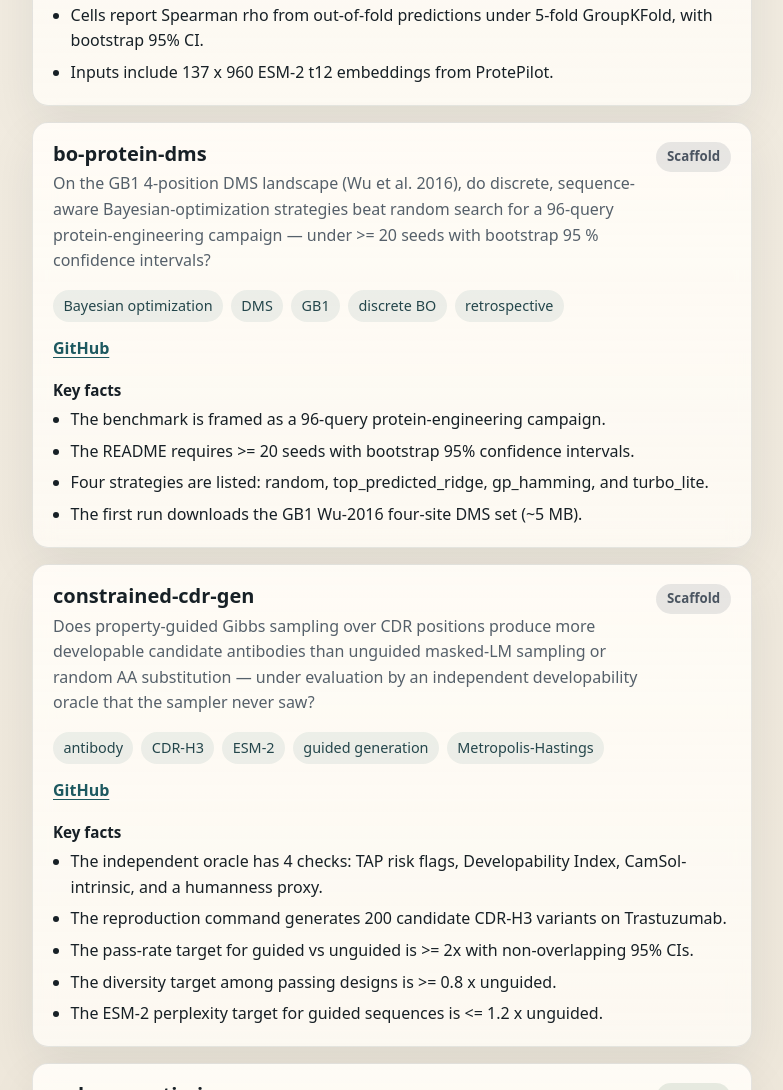
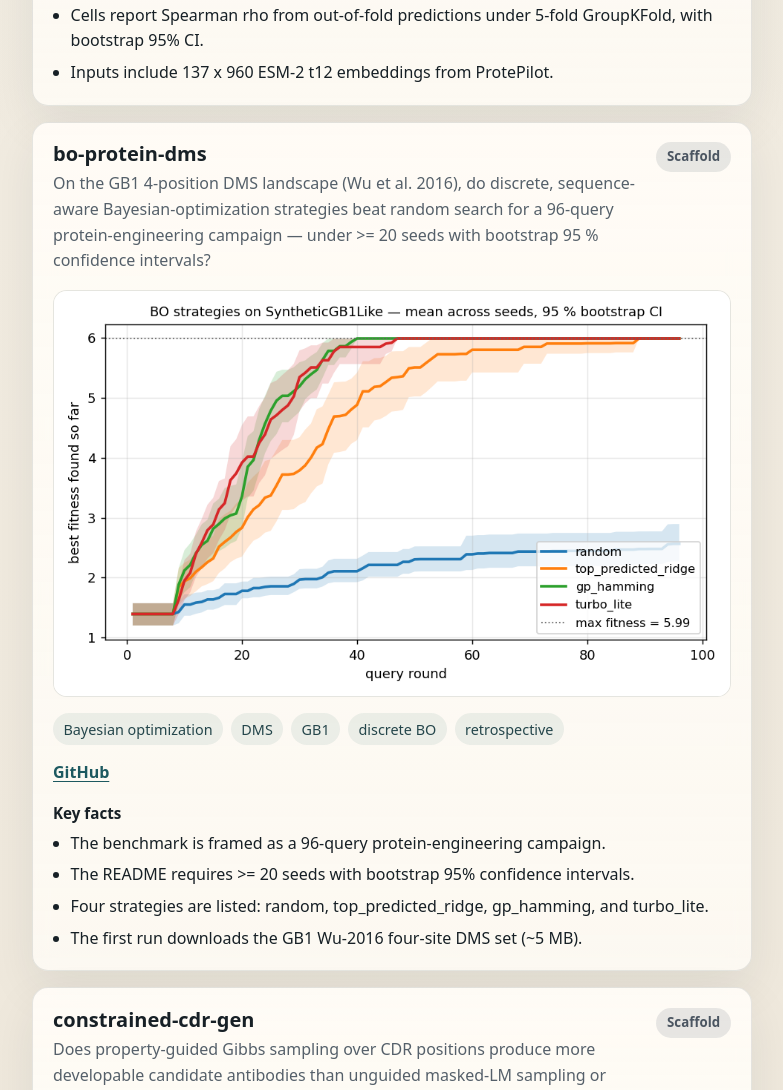
Before and after one commit to susiefirst-maker/portfolio-site, a plain HTML site: page index.html in a window 1280 px wide. Shown: the part 1713-2803 px from the top of the page, without its empty margins (248-1031 px from the left). Drawn offline with Linux system fonts and the light colour scheme.

Commit message:
Add screenshot wiring + bo-protein-dms benchmark figure

```diff
--- a/index.html
+++ b/index.html
@@ -67,6 +67,16 @@
         header.appendChild(badge);
         card.appendChild(header);
 
+        if (project.screenshot) {
+          const frame = createElement("div", "project-screenshot-frame");
+          const image = createElement("img", "project-screenshot");
+          image.src = project.screenshot;
+          image.alt = project.title + " screenshot";
+          image.loading = "lazy";
+          frame.appendChild(image);
+          card.appendChild(frame);
+        }
+
         const tags = createElement("ul", "tag-list");
         project.tags.forEach((tag) => {
           const item = createElement("li", "tag-chip", tag);
--- a/projects.json
+++ b/projects.json
@@ -19,7 +19,8 @@
       "PROPHET-Ab results report 8/13 significant correlations with 13/13 correct direction.",
       "IEDB validation reports ROC AUC = 0.699 on 5,000 human MHC-II T-cell epitopes."
     ],
-    "frontend_url": null
+    "frontend_url": null,
+    "screenshot": null
   },
   {
     "id": "ab-benchmark",
@@ -41,7 +42,8 @@
       "The targeted PROPHET-Ab source is ~1000 antibodies across 13 biophysical assays.",
       "The README target is n >= 400 harmonized records."
     ],
-    "frontend_url": null
+    "frontend_url": null,
+    "screenshot": null
   },
   {
     "id": "struct-devpred",
@@ -63,7 +65,8 @@
       "Cells report Spearman rho from out-of-fold predictions under 5-fold GroupKFold, with bootstrap 95% CI.",
       "Inputs include 137 x 960 ESM-2 t12 embeddings from ProtePilot."
     ],
-    "frontend_url": null
+    "frontend_url": null,
+    "screenshot": null
   },
   {
     "id": "bo-protein-dms",
@@ -84,7 +87,8 @@
       "Four strategies are listed: random, top_predicted_ridge, gp_hamming, and turbo_lite.",
       "The first run downloads the GB1 Wu-2016 four-site DMS set (~5 MB)."
     ],
-    "frontend_url": null
+    "frontend_url": null,
+    "screenshot": "screenshots/bo-protein-dms/synthetic_best_so_far.png"
   },
   {
     "id": "constrained-cdr-gen",
@@ -106,7 +110,8 @@
       "The diversity target among passing designs is >= 0.8 x unguided.",
       "The ESM-2 perplexity target for guided sequences is <= 1.2 x unguided."
     ],
-    "frontend_url": null
+    "frontend_url": null,
+    "screenshot": null
   },
   {
     "id": "oglycan-optimizer",
@@ -128,7 +133,8 @@
       "Gradient length is described as saturating above ~150 minutes.",
       "v1.1 adds 5 reference catalogs."
     ],
-    "frontend_url": null
+    "frontend_url": null,
+    "screenshot": null
   },
   {
     "id": "proteloop",
@@ -150,7 +156,8 @@
       "The database registry includes 107,613 SAbDab structures.",
       "Validation reports 96.1% alignment with published protocols."
     ],
-    "frontend_url": null
+    "frontend_url": null,
+    "screenshot": null
   },
   {
     "id": "biograph",
@@ -164,6 +171,7 @@
     "key_facts": [
       "TODO: README.md not found in the repo, so title, tagline, tags, and quantitative facts could not be sourced."
     ],
-    "frontend_url": null
+    "frontend_url": null,
+    "screenshot": null
   }
 ]
--- a/styles.css
+++ b/styles.css
@@ -155,6 +155,20 @@ h1 {
   backdrop-filter: blur(10px);
 }
 
+.project-screenshot-frame {
+  margin: 1rem 0 0.9rem;
+  overflow: hidden;
+  border: 1px solid var(--border);
+  border-radius: 0.85rem;
+  background: var(--panel-strong);
+}
+
+.project-screenshot {
+  display: block;
+  width: 100%;
+  height: auto;
+}
+
 .project-header {
   display: flex;
   align-items: start;
```
Also changed, not shown: screenshots/bo-protein-dms/synthetic_best_so_far.png (added), 1 other file.
